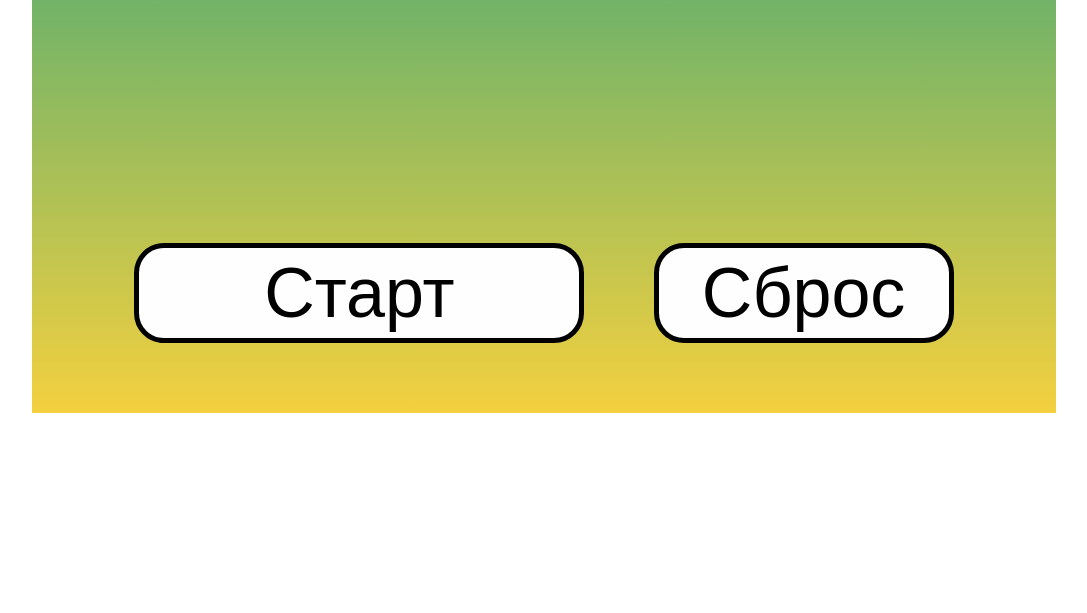
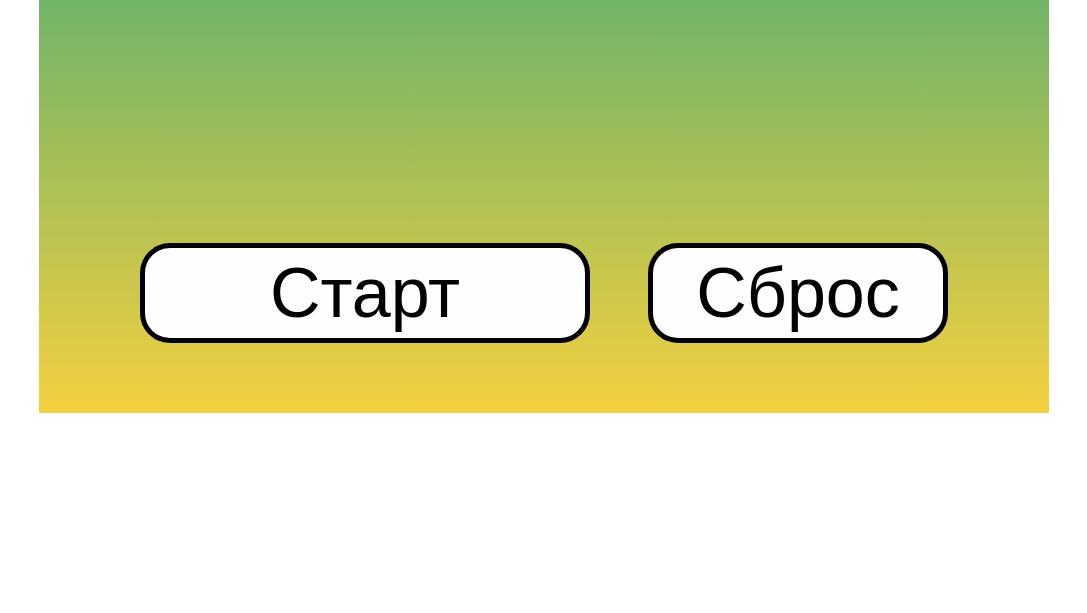
Before and after one commit to isopropil/Ronny25.github.io, a plain HTML site: page js5-6/index.html in a window 1280 px wide. Shown: the part 287-900 px from the top of the page, without its empty margins (96-1183 px from the left). Drawn offline with Linux system fonts and the light colour scheme.

Commit message:
changed timer width

```diff
--- a/js5-6/css/style.css
+++ b/js5-6/css/style.css
@@ -10,7 +10,7 @@
 }
 
 #timerAll{
-  width: 80%;
+  width: 1010px;
   height: 700px;
   margin: 0 auto 10% auto;
   position: relative;
```
Also changed, not shown: js5-6/js/script.js (line endings or trailing spaces).
